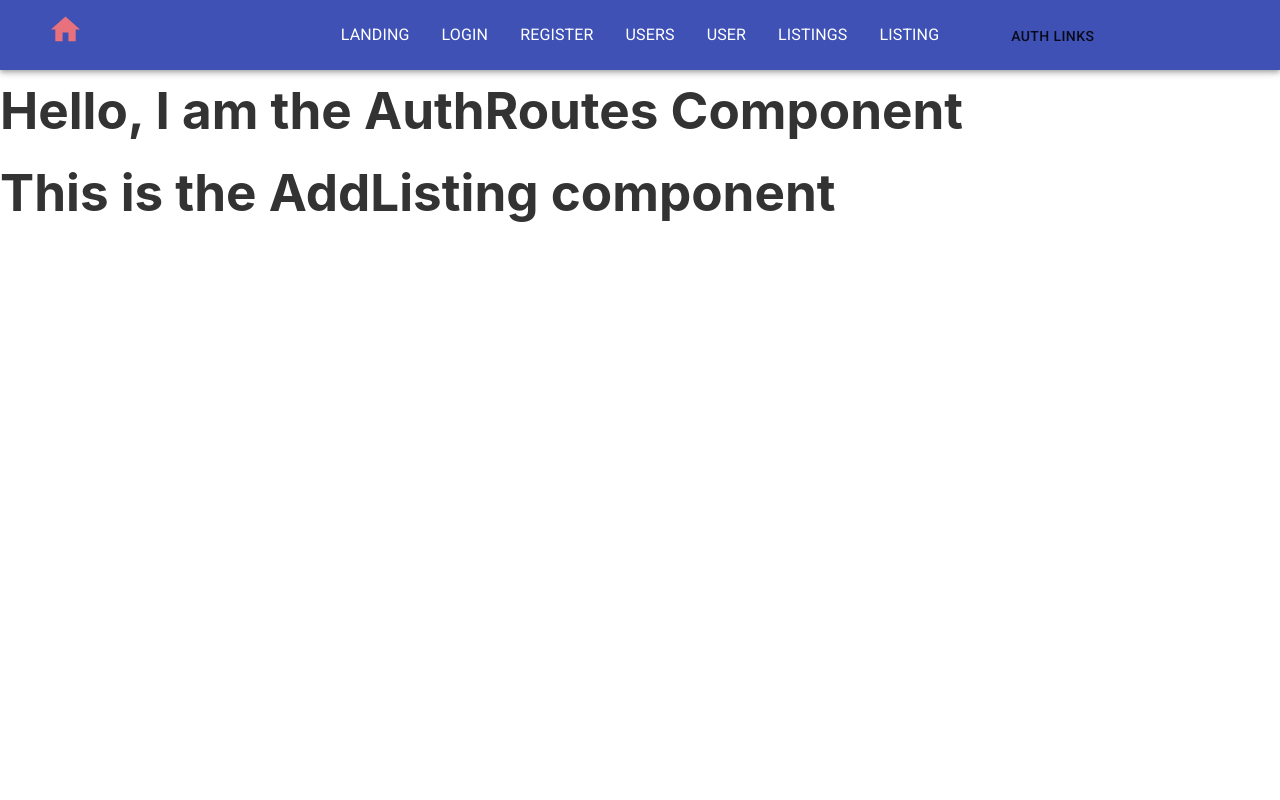
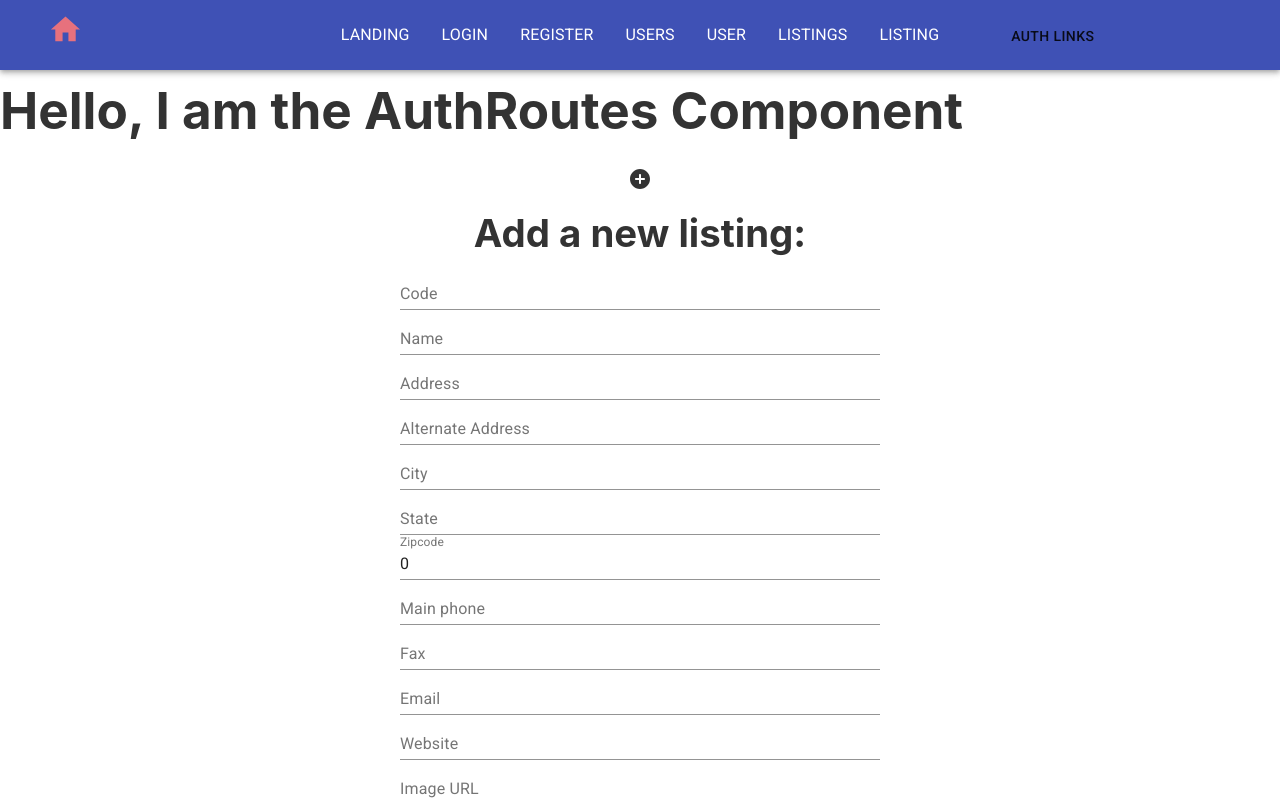
Before and after one commit to tobynboudreaux/RuntimeTerror, a React (Create React App) app in the folder HotelYeah/: page /addListing in a window 1280 px wide. Shown: the top 800 px of the page. Built offline with nearby package versions, Linux system fonts and the light colour scheme.

Commit message:
add listing complete & ugly listing table view

```diff
--- a/HotelYeah/src/components/listings/AddListing.tsx
+++ b/HotelYeah/src/components/listings/AddListing.tsx
@@ -1,11 +1,153 @@
-import React from 'react'
+import { Button, TextField } from "@material-ui/core";
+import { AddCircleRounded } from "@material-ui/icons";
+import React, { useState } from "react";
+import API from "../util/API";
+import "./ListingStyles.css";
 
 const AddListing = () => {
-    return (
-        <div>
-            <h1>This is the AddListing component</h1>
-        </div>
-    )
-}
+  const [listing, setListing] = useState({
+    code: "",
+    name: "",
+    address: "",
+    address2: "",
+    city: "",
+    state: "",
+    zipCode: 0,
+    mainPhoneNumber: "",
+    faxNumber: "",
+    emailAddress: "",
+    websiteAddress: "",
+    imagePath: "",
+  });
 
-export default AddListing
+  const handleChange = (e: any) => {
+    setListing({ ...listing, [e.target.name]: e.target.value });
+  };
+  const onSubmit = async () => {
+    const resp = await API().postHotel(listing);
+    console.log(resp);
+  }
+
+  return (
+    <form className="add-listing-form" noValidate autoComplete="off">
+      <label>
+          <AddCircleRounded></AddCircleRounded>
+        <h2>
+          Add a new listing:
+        </h2>
+      </label>
+      {/* {addFieldLabels.map((e) => addField(e))} */}
+      <TextField
+        label="Code"
+        id="outlined-size-small" size="small"
+        fullWidth
+        name="code"
+        value={listing.code}
+        onChange={handleChange}
+      />
+      <TextField
+        label="Name"
+        id="outlined-size-small" size="small"
+        fullWidth
+        name="name"
+        value={listing.name}
+        onChange={handleChange}
+      />
+      <TextField
+        label="Address"
+        id="outlined-size-small" size="small"
+        fullWidth
+        name="address"
+        value={listing.address}
+        onChange={handleChange}
+      />
+      <TextField
+        label="Alternate Address"
+        id="outlined-size-small" size="small"
+        fullWidth
+        name="address2"
+        value={listing.address2}
+        onChange={handleChange}
+      />
+      <TextField
+        label="City"
+        id="outlined-size-small" size="small"
+        fullWidth
+        name="city"
+        value={listing.city}
+        onChange={handleChange}
+      />
+      <TextField
+        label="State"
+        id="outlined-size-small" size="small"
+        fullWidth
+        name="state"
+        value={listing.state}
+        onChange={handleChange}
+      />
+      <TextField
+        label="Zipcode"
+        id="outlined-size-small" size="small"
+        fullWidth
+        name="zipCode"
+        value={listing.zipCode}
+        onChange={handleChange}
+      />
+      <TextField
+        label="Main phone"
+        id="outlined-size-small" size="small"
+        fullWidth
+        name="mainPhoneNumber"
+        value={listing.mainPhoneNumber}
+        onChange={handleChange}
+      />
+      <TextField
+        label="Fax"
+        id="outlined-size-small" size="small"
+        fullWidth
+        name="faxNumber"
+        value={listing.faxNumber}
+        onChange={handleChange}
+      />
+      <TextField
+        label="Email"
+        id="outlined-size-small" size="small"
+        fullWidth
+        name="emailAddress"
+        value={listing.emailAddress}
+        onChange={handleChange}
+      />
+      <TextField
+        label="Website"
+        id="outlined-size-small" size="small"
+        fullWidth
+        name="websiteAddress"
+        value={listing.websiteAddress}
+        onChange={handleChange}
+      />
+      <TextField
+        label="Image URL"
+        id="outlined-size-small" size="small"
+        fullWidth
+        name="imagePath"
+        value={listing.imagePath}
+        onChange={handleChange}
+      />
+      <br></br><br></br>
+      <Button
+        type="submit"
+        fullWidth
+        variant="contained"
+        color="primary"
+        onClick={(e) => {
+          e.preventDefault();
+          onSubmit();
+        }}
+      >
+        Add Listing
+      </Button>
+    </form>
+  );
+};
+
+export default AddListing;
--- a/HotelYeah/src/components/listings/ListingComponent.tsx
+++ b/HotelYeah/src/components/listings/ListingComponent.tsx
@@ -1,6 +1,6 @@
 import React, { useEffect, useState } from 'react'
 import API from '../util/API';
-import { Listing } from '../../store/listing/types'
+import ListingContainer from './ListingContainer';
 
 const ListingComponent = () => {
     const [listings, setListings] = useState([]);
@@ -12,10 +12,11 @@ const ListingComponent = () => {
     useEffect(() => {
         getListings();
     }, []);
+
     return (
-        <div>
-            <p>{listings.map((listing: Listing) => { return <p>{listing.code}</p>})}</p>
-        </div>
+        <>
+            <ListingContainer listings={listings} />
+        </>
     )
 }
 
--- a/HotelYeah/src/components/listings/ListingContainer.tsx
+++ b/HotelYeah/src/components/listings/ListingContainer.tsx
@@ -1,13 +1,52 @@
-import React from 'react'
-import ListingComponent from './ListingComponent'
+import React from "react";
+import { Listing, ListingState } from "../../store/listing/types";
 
-const ListingContainer = () => {
+const ListingContainer = ({ listings }: ListingState) => {
+  const insertData = (listing: Listing) => {
     return (
-        <div>
-            <h1>This is the ListingContainer component</h1>
-            <ListingComponent />
-        </div>
-    )
-}
+      <tr key={listing.id}>
+        <td>{listing.id}</td>
+        <td>{listing.code}</td>
+        <td>{listing.name}</td>
+        <td>{listing.address}</td>
+        <td>{listing.address2}</td>
+        <td>{listing.city}</td>
+        <td>{listing.state}</td>
+        <td>{listing.zipCode}</td>
+        <td>{listing.mainPhoneNumber}</td>
+        <td>{listing.faxNumber}</td>
+        <td>{listing.emailAddress}</td>
+        <td>{listing.websiteAddress}</td>
+        <td>{listing.imagePath}</td>
+      </tr>
+    );
+  };
 
-export default ListingContainer
+  return (
+    <div>
+      <h1>This is the ListingContainer component</h1>
+      <table className="listing-table">
+        <thead>
+          <tr>
+            <td>ID</td>
+            <td>Code</td>
+            <td>Name</td>
+            <td>Address</td>
+            <td>Address 2</td>
+            <td>City</td>
+            <td>State</td>
+            <td>Zipcode</td>
+            <td>Main Phone Number</td>
+            <td>Fax</td>
+            <td>Email</td>
+            <td>Website</td>
+            <td>Image Path</td>
+          </tr>
+        </thead>
+        <tbody>{listings.map((listing: Listing) => insertData(listing))}</tbody>
+      </table>
+    </div>
+  );
+};
+
+export default ListingContainer;
--- /dev/null
+++ b/HotelYeah/src/components/listings/ListingStyles.css
@@ -0,0 +1,16 @@
+.add-listing-form {
+  padding: 10px;
+  margin: 10px;
+  max-width: 500px;
+  text-align: center;
+  margin: auto;
+}
+
+.MuiTextField-root {
+  padding: 10px;
+}
+
+.listing-table {
+  font-size: 12pt;
+  padding: 15px;
+}
```
